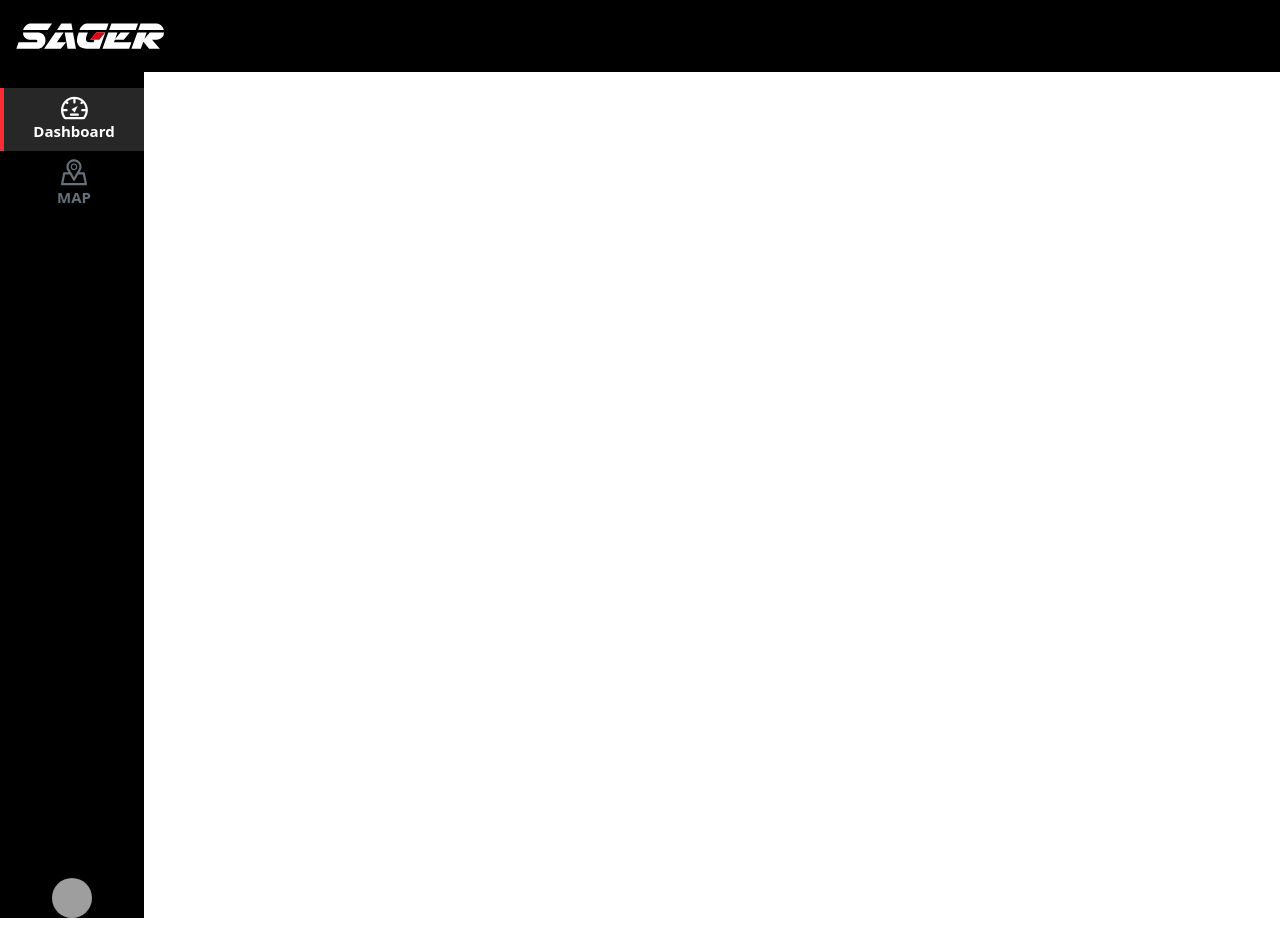
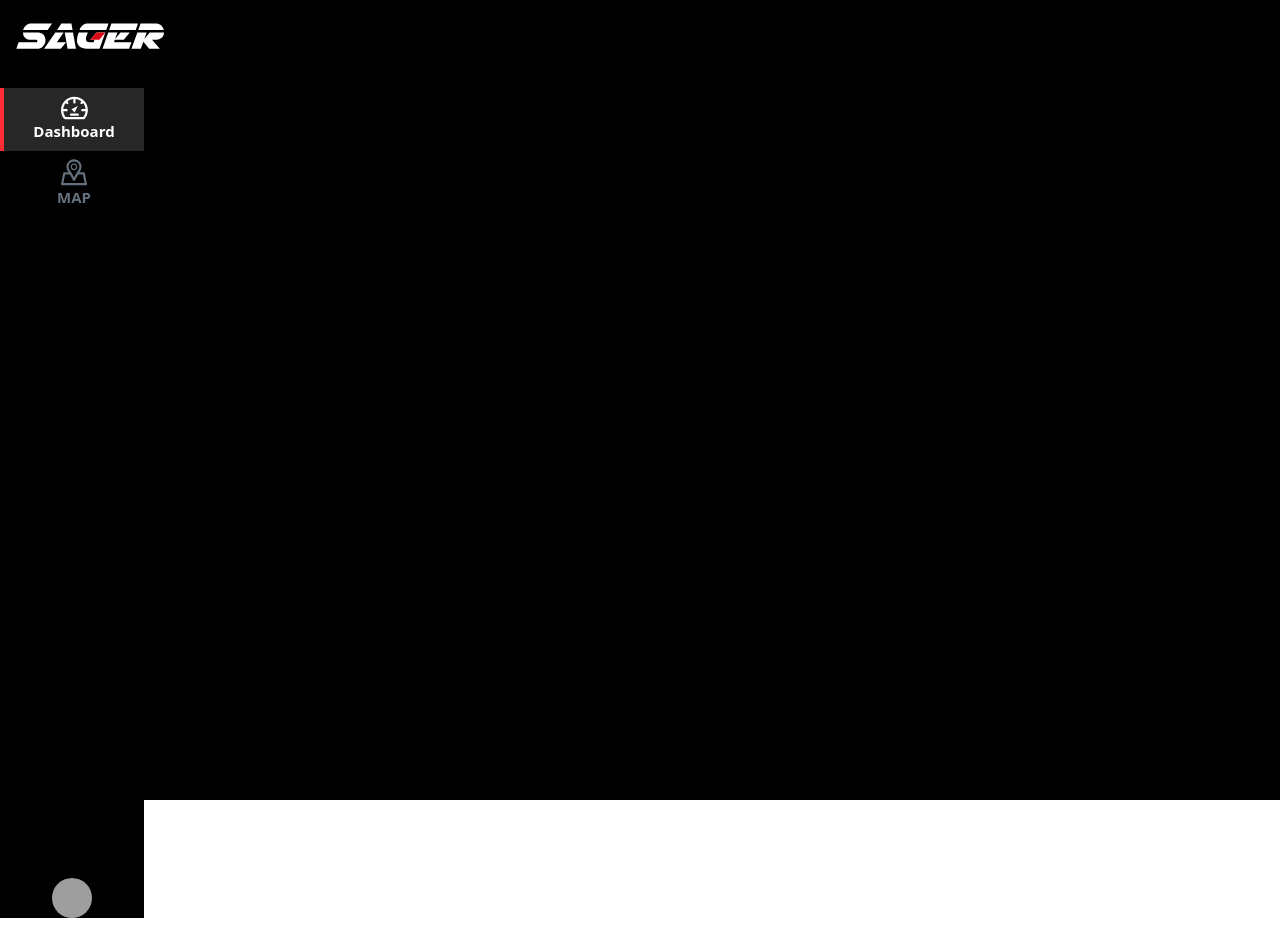
Before and after one commit to abdallaharef65/sager-drone-task, a React (Vite) app: page /dashboard in a window 1280 px wide. Built offline with nearby package versions, Linux system fonts and the light colour scheme; grey boxes are pictures that could not be loaded.

Commit message:
add react memo

```diff
--- a/src/App.jsx
+++ b/src/App.jsx
@@ -31,4 +31,4 @@ function App() {
   );
 }
 
-export default App;
+export default React.memo(App);
--- a/src/components/AppHeader.jsx
+++ b/src/components/AppHeader.jsx
@@ -1,3 +1,4 @@
+import React from "react";
 import MapSvg from "../assets/svg/Sager.svg?react";
 const AppHeader = () => {
   return (
@@ -7,4 +8,4 @@ const AppHeader = () => {
   );
 };
 
-export default AppHeader;
+export default React.memo(AppHeader);
--- a/src/components/Mapbox.jsx
+++ b/src/components/Mapbox.jsx
@@ -11,7 +11,7 @@ import { renderToStaticMarkup } from "react-dom/server";
 mapboxgl.accessToken =
   "pk.eyJ1IjoiYWJkYWxsYWhhcmVmNjUiLCJhIjoiY21lcHVrOGp4MHNtbjJrcXZsMTBudHNsdiJ9.BrPZ_T8I6bgDAo2iwaPvxQ";
 
-export default function Mapbox() {
+function Mapbox() {
   const dispatch = useDispatch();
 
   const selectedDrone = useSelector((state) => state.drones.selectedDrone);
@@ -250,3 +250,4 @@ export default function Mapbox() {
     <div ref={mapContainerRef} style={{ width: "100%", height: "100%" }} />
   );
 }
+export default React.memo(Mapbox);
--- a/src/components/Sidebar.jsx
+++ b/src/components/Sidebar.jsx
@@ -109,6 +109,7 @@ const Sidebar = () => {
           }`}
         >
           <Link
+            onClick={() => setIsExpanded(false)}
             className={`text-white font-bold flex flex-col justify-center items-center transition-all duration-200`}
             to="/dashboard"
           >
@@ -304,4 +305,4 @@ const Sidebar = () => {
   );
 };
 
-export default Sidebar;
+export default React.memo(Sidebar);
--- a/src/index.css
+++ b/src/index.css
@@ -7,6 +7,18 @@
   --container-md: "728px";
   --container-lg: "984px";
   --container-xl: "1240px"; */
+}
+
+html, body, #root {
+  height: 100%;
+  margin: 0;
+  padding: 0;
+  overflow: hidden;
+}
+
+.fullscreen {
+  height: 100vh;
+  width: 100vw;
 }
 
 .mapboxgl-popup {
--- a/src/pages/Dashboard.jsx
+++ b/src/pages/Dashboard.jsx
@@ -1,11 +1,12 @@
 // Map.jsx
+import React from "react";
 import { useSelector } from "react-redux";
 
 function Dashboard() {
   const droneData = useSelector((state) => state.drones.droneData);
   console.log("droneData  > > >", droneData);
 
-  return <div className="h-screen w-full"></div>;
+  return <div className="h-screen w-full bg-black"></div>;
 }
 
-export default Dashboard;
+export default React.memo(Dashboard);
--- a/src/pages/Map.jsx
+++ b/src/pages/Map.jsx
@@ -1,5 +1,5 @@
 // Map.jsx
-import { useEffect } from "react";
+import React, { useEffect } from "react";
 import Mapbox from "../components/Mapbox";
 import { io } from "socket.io-client";
 import { useDispatch, useSelector } from "react-redux";
@@ -71,11 +71,14 @@ function Map() {
   return (
     <div className="h-screen w-full mt-[72px] relative">
       <Mapbox />
-      <div className="absolute bottom-[100px] right-[40px] bg-black/70 text-white py-[10px] px-[15px] rounded-lg font-bold">
-        Red Drones: {redDroneCount}
+      <div className="absolute bottom-[100px] right-[40px] bg-[#D9D9D9] text-[#3C4248] rounded-lg font-bold min-w-[140px] min-h-[50px] flex items-center justify-center gap-2 text-sm p-2">
+        <span className="bg-[#1F2327] text-amber-50  rounded-full  text-base font-bold min-h-[25px] min-w-[25px] flex items-center justify-center px-2">
+          {redDroneCount}
+        </span>
+        Red Drone Flying
       </div>
     </div>
   );
 }
 
-export default Map;
+export default React.memo(Map);
```
